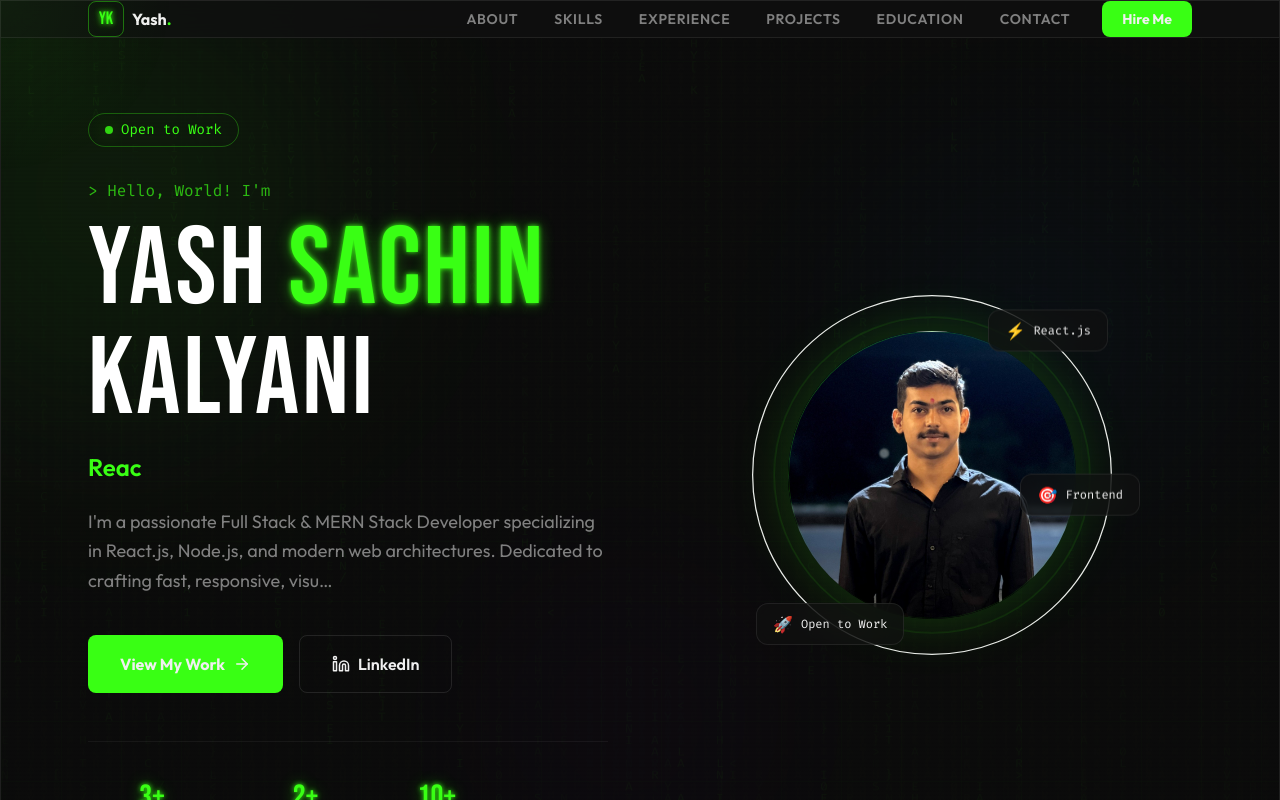
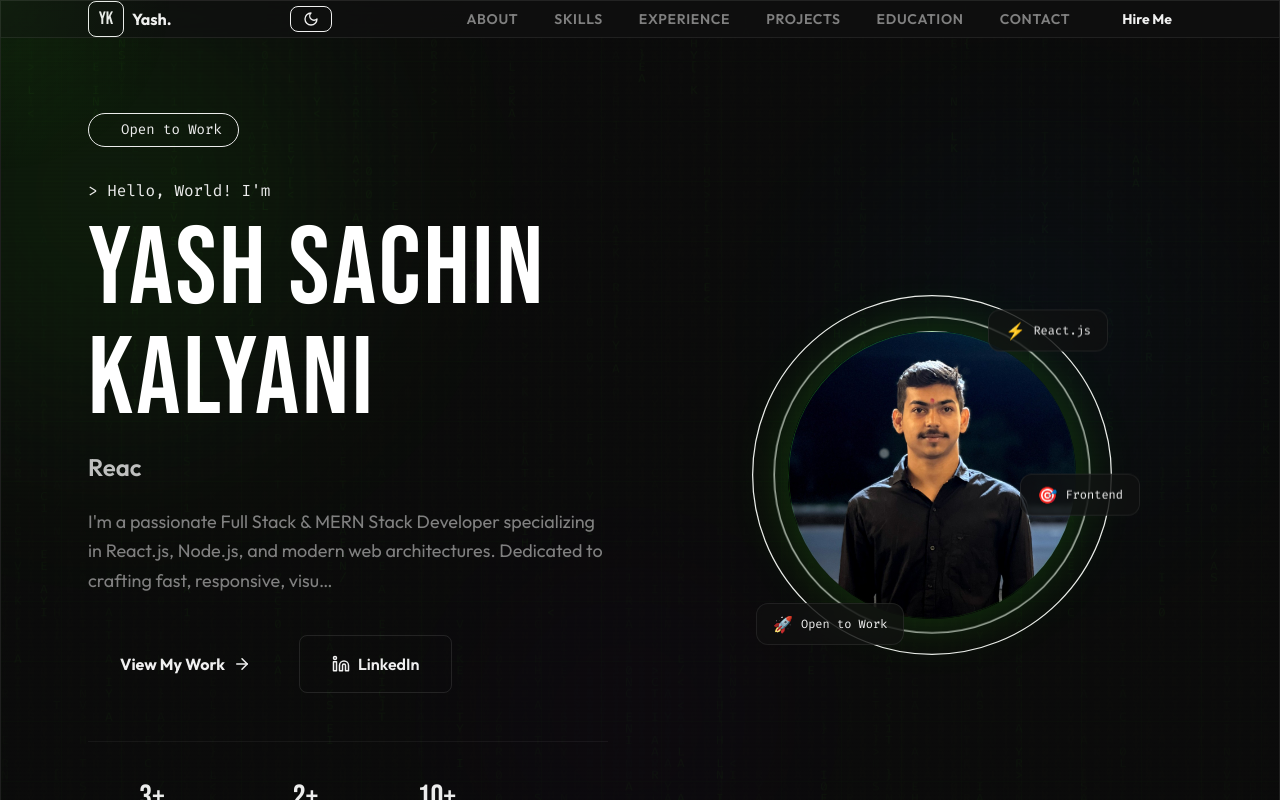
Before and after one commit to yashk6/Yash-Portfulio, a React (Vite) app: page / in a window 1280 px wide. Shown: the top 800 px of the page. Built offline with nearby package versions, Linux system fonts and the light colour scheme.

Commit message:
Improve theme toggle and redesign components

```diff
--- a/src/App.jsx
+++ b/src/App.jsx
@@ -1,5 +1,6 @@
 import React, { useEffect } from 'react';
 import Navbar from './components/Navbar';
+import Background from './components/Background';
 import Hero from './components/Hero';
 import About from './components/About';
 import Skills from './components/Skills';
@@ -30,6 +31,7 @@ function App() {
     <div className="bg-[#070707] min-h-screen text-[#ececec] font-outfit overflow-x-hidden">
       {/* Cursor glow */}
       <div id="cursor-glow" />
+      <Background />
 
       <Navbar activeSection={activeSection} />
 
--- /dev/null
+++ b/src/components/Background.jsx
@@ -0,0 +1,89 @@
+import React, { useEffect, useRef } from 'react';
+
+// A lightweight canvas background with floating geometric shapes.
+// The animation is deliberately simple to keep performance high while giving a premium feel.
+// It uses requestAnimationFrame and draws a few rotating triangles that bounce off the edges.
+
+const Shape = (ctx, size, color) => {
+  const points = [];
+  for (let i = 0; i < 3; i++) {
+    const angle = (i * Math.PI * 2) / 3;
+    points.push({
+      x: Math.cos(angle) * size,
+      y: Math.sin(angle) * size,
+    });
+  }
+  return { points, color, size };
+};
+
+const Background = () => {
+  const canvasRef = useRef(null);
+
+  useEffect(() => {
+    const canvas = canvasRef.current;
+    if (!canvas) return;
+    const ctx = canvas.getContext('2d');
+    let width = (canvas.width = window.innerWidth);
+    let height = (canvas.height = window.innerHeight);
+    const shapes = [];
+    const shapeCount = 15;
+    for (let i = 0; i < shapeCount; i++) {
+      const size = Math.random() * 30 + 20;
+      const shape = Shape(ctx, size, `rgba(0,255,255,${Math.random() * 0.2 + 0.1})`);
+      shape.x = Math.random() * width;
+      shape.y = Math.random() * height;
+      shape.vx = (Math.random() - 0.5) * 0.4;
+      shape.vy = (Math.random() - 0.5) * 0.4;
+      shapes.push(shape);
+    }
+
+    const draw = () => {
+      ctx.clearRect(0, 0, width, height);
+      shapes.forEach((s) => {
+        ctx.save();
+        ctx.translate(s.x, s.y);
+        ctx.rotate((Date.now() % 3600) / 3600);
+        ctx.beginPath();
+        ctx.moveTo(s.points[0].x, s.points[0].y);
+        ctx.lineTo(s.points[1].x, s.points[1].y);
+        ctx.lineTo(s.points[2].x, s.points[2].y);
+        ctx.closePath();
+        ctx.fillStyle = s.color;
+        ctx.fill();
+        ctx.restore();
+        // move
+        s.x += s.vx;
+        s.y += s.vy;
+        if (s.x < -s.size) s.x = width + s.size;
+        if (s.x > width + s.size) s.x = -s.size;
+        if (s.y < -s.size) s.y = height + s.size;
+        if (s.y > height + s.size) s.y = -s.size;
+      });
+    };
+
+    const animate = () => {
+      draw();
+      requestAnimationFrame(animate);
+    };
+    animate();
+
+    const handleResize = () => {
+      width = canvas.width = window.innerWidth;
+      height = canvas.height = window.innerHeight;
+    };
+    window.addEventListener('resize', handleResize);
+    return () => {
+      window.removeEventListener('resize', handleResize);
+    };
+  }, []);
+
+  return (
+    <canvas
+      ref={canvasRef}
+      className="fixed inset-0 pointer-events-none animate-float"
+      style={{ zIndex: -1 }}
+    />
+  );
+};
+
+export default Background;
--- a/src/components/Navbar.jsx
+++ b/src/components/Navbar.jsx
@@ -1,6 +1,9 @@
+
+
 import React, { useState, useEffect } from 'react';
 import { Menu, X } from 'lucide-react';
 import { motion, AnimatePresence } from 'framer-motion';
+import ThemeToggle from './ThemeToggle';
 
 const Navbar = ({ activeSection }) => {
   const [isOpen, setIsOpen] = useState(false);
@@ -40,6 +43,7 @@ const Navbar = ({ activeSection }) => {
             Yash<span className="text-[var(--color-primary)]">.</span>
           </span>
         </motion.div>
+        <ThemeToggle />
 
         {/* Desktop Links */}
         <motion.div
--- /dev/null
+++ b/src/components/ThemeToggle.jsx
@@ -0,0 +1,34 @@
+import React, { useEffect, useState } from 'react';
+import { Sun, Moon } from 'lucide-react';
+
+const ThemeToggle = () => {
+  const [isDark, setIsDark] = useState(() => {
+    const stored = localStorage.getItem('theme');
+    return stored ? stored === 'dark' : true;
+  });
+
+  useEffect(() => {
+    const root = document.documentElement;
+      if (isDark) {
+        root.setAttribute('data-theme', 'dark');
+        localStorage.setItem('theme', 'dark');
+      } else {
+        root.setAttribute('data-theme', 'light');
+        localStorage.setItem('theme', 'light');
+      }
+  }, [isDark]);
+
+  const toggle = () => setIsDark(!isDark);
+
+  return (
+    <button
+      onClick={toggle}
+      className="flex items-center gap-1 px-3 py-1 rounded-lg border border-[var(--color-primary)]/30 bg-[var(--color-primary)]/05 text-[var(--color-text-main)] hover:bg-[var(--color-primary)]/10 transition"
+      aria-label="Toggle theme"
+    >
+      {isDark ? <Moon size={16} /> : <Sun size={16} />}
+    </button>
+  );
+};
+
+export default ThemeToggle;
--- a/src/index.css
+++ b/src/index.css
@@ -1,10 +1,10 @@
-@import url('https://fonts.googleapis.com/css2?family=Bebas+Neue&family=Outfit:wght@300;400;500;600;700;800;900&family=Fira+Code:wght@400;500&family=Inter:wght@400;500;600&display=swap');
+@import url('https://fonts.googleapis.com/css2?family=Space+Grotesk:wght@400;500;600&family=Playfair+Display:wght@400;500;600&display=swap');
 @import "tailwindcss";
 
 @theme {
-  --color-primary: #39FF14;
-  --color-primary-dim: #2acc10;
-  --color-primary-glow: rgba(57, 255, 20, 0.45);
+  --color-primary-start: #00c853;
+  --color-primary-end: #0091ea;
+  --color-primary: linear-gradient(135deg, var(--color-primary-start), var(--color-primary-end));
   --color-primary-subtle: rgba(57, 255, 20, 0.08);
   --color-background: #050505;
   --color-surface: #0a0a0a;
@@ -16,12 +16,28 @@
   --font-bebas: "Bebas Neue", sans-serif;
   --font-outfit: "Outfit", sans-serif;
   --font-fira: "Fira Code", monospace;
-  --font-body: "Inter", sans-serif;
+  --font-body: "Space Grotesk", sans-serif;
+  --font-heading: "Playfair Display", serif;
   --noise-grain: url("https://grainy-gradients.vercel.app/noise.svg");
 }
 
 /* ─── Reset & Base ─────────────────────────────────────────────────── */
 *, *::before, *::after { box-sizing: border-box; }
+
+/* Light theme overrides */
+[data-theme="light"] {
+  --color-background: #f5f5f5;
+  --color-surface: #ffffff;
+  --color-surface-2: #f0f0f0;
+  --color-text-main: #111111;
+  --color-text-muted: #555555;
+  --color-text-dim: #777777;
+  --color-primary-start: #0091ea;
+  --color-primary-end: #00c853;
+  --color-primary: linear-gradient(135deg, var(--color-primary-start), var(--color-primary-end));
+  --color-primary-subtle: rgba(57, 255, 20, 0.08);
+  --color-border: rgba(0,0,0,0.1);
+}
 
 html { scroll-behavior: smooth; }
 
@@ -82,8 +98,8 @@ body {
 /* ─── Glass Card ───────────────────────────────────────────────────── */
 .glass-card {
   background: rgba(16, 16, 16, 0.7);
-  backdrop-filter: blur(16px);
-  -webkit-backdrop-filter: blur(16px);
+  backdrop-filter: blur(24px);
+  -webkit-backdrop-filter: blur(24px);
   border: 1px solid var(--color-border);
 }
 
```
